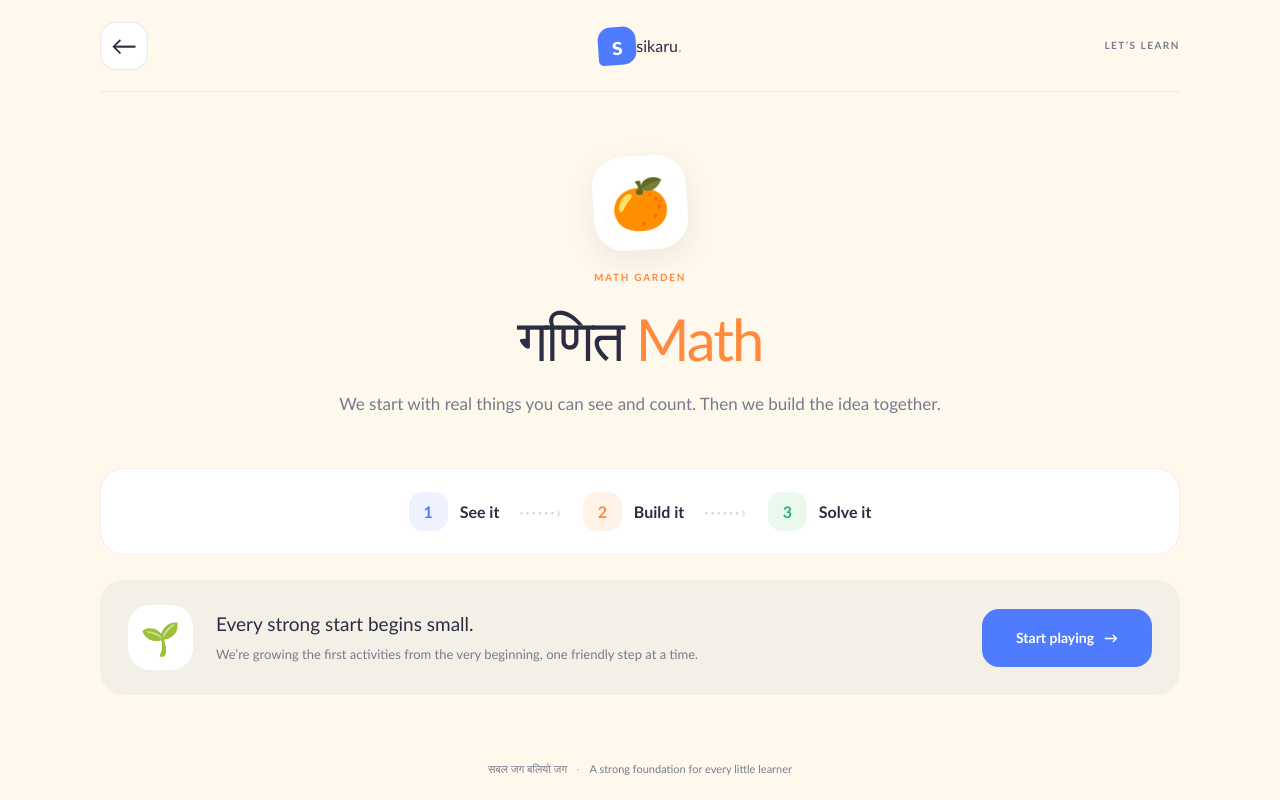
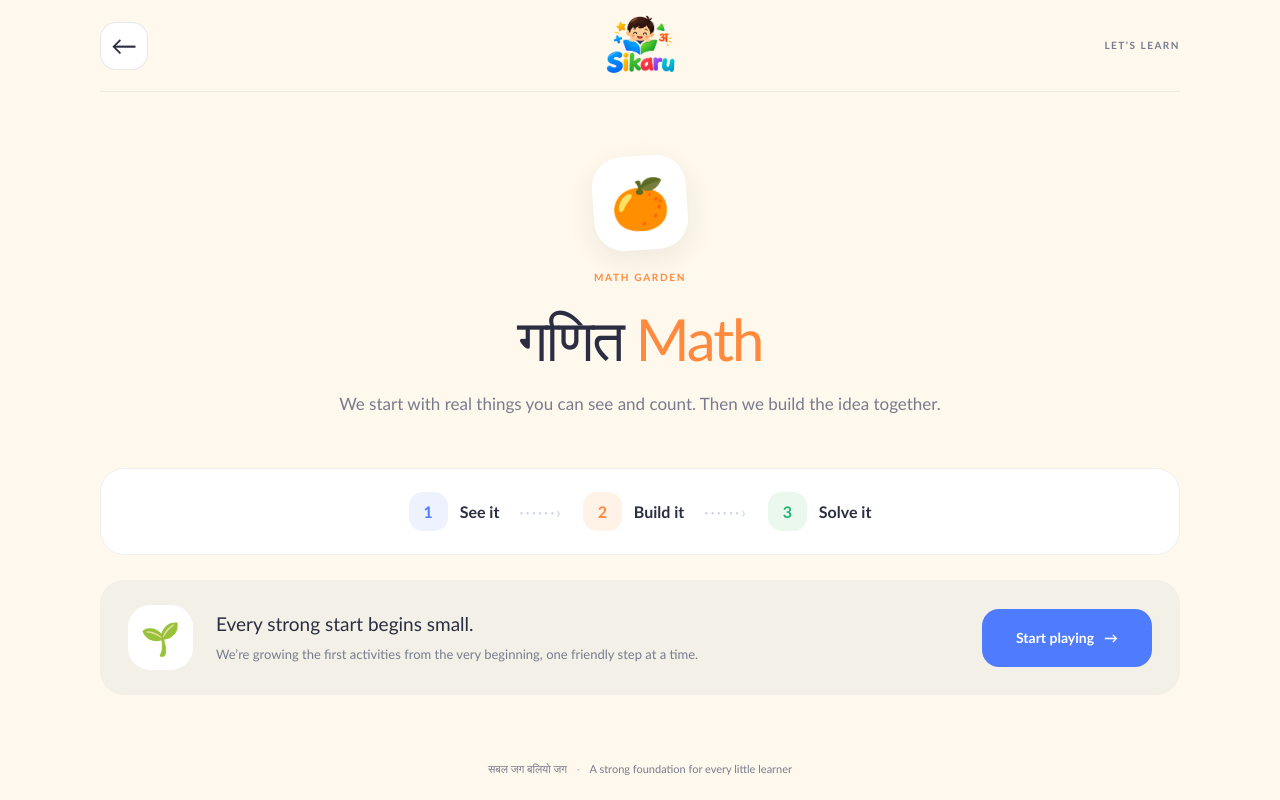
Before and after one commit to Devst12/sikaru, a Next.js app: page /math in a window 1280 px wide. Built offline with nearby package versions, Linux system fonts and the light colour scheme.

Commit message:
Update app/module-starter.tsx

```diff
--- a/app/module-starter.tsx
+++ b/app/module-starter.tsx
@@ -1,4 +1,5 @@
 import Link from "next/link";
+import Image from "next/image";
 
 type ModuleStarterProps = {
   title: string;
@@ -15,7 +16,7 @@ export function ModuleStarter({ title, english, icon, accent, foundation, steps,
     <main className="module-shell">
       <header className="module-header">
         <Link className="back-link" href="/" aria-label="Back to learning garden">←</Link>
-        <Link className="brand" href="/"><span className="brand-mark" aria-hidden="true">s</span><span>sikaru<span className="brand-dot">.</span></span></Link>
+        <Link className="brand" href="/" aria-label="Sikaru home"><Image className="brand-logo" src="/logo.png" width={816} height={816} alt="" /></Link>
         <span className="module-header-label">LET’S LEARN</span>
       </header>
       <section className={`module-welcome ${accent}`}>
```
